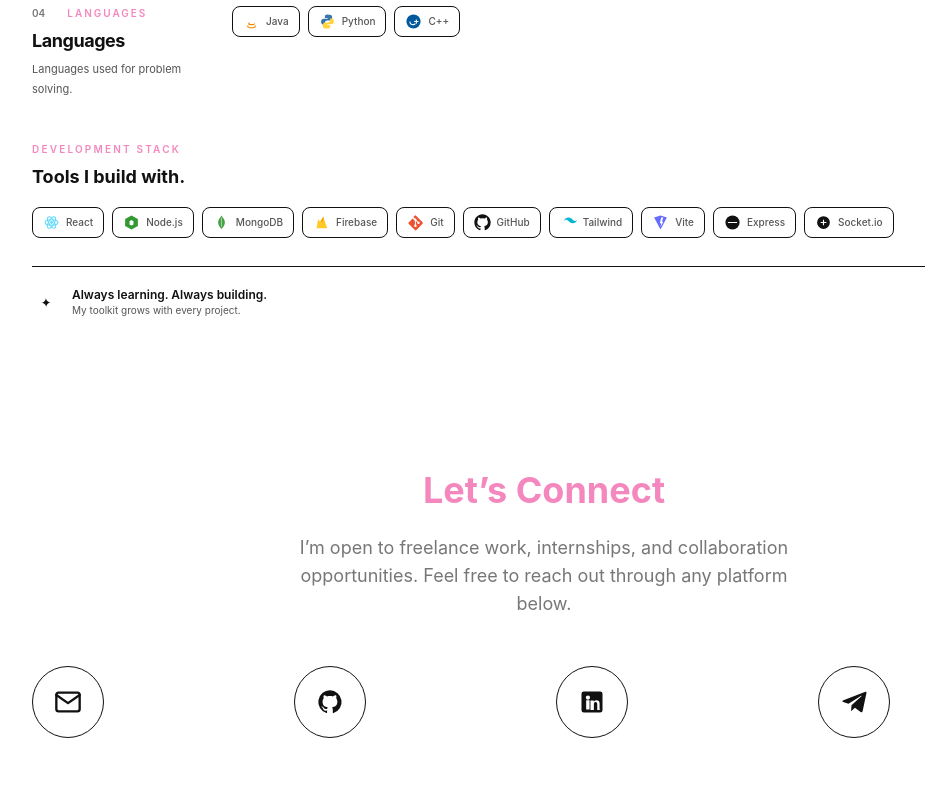
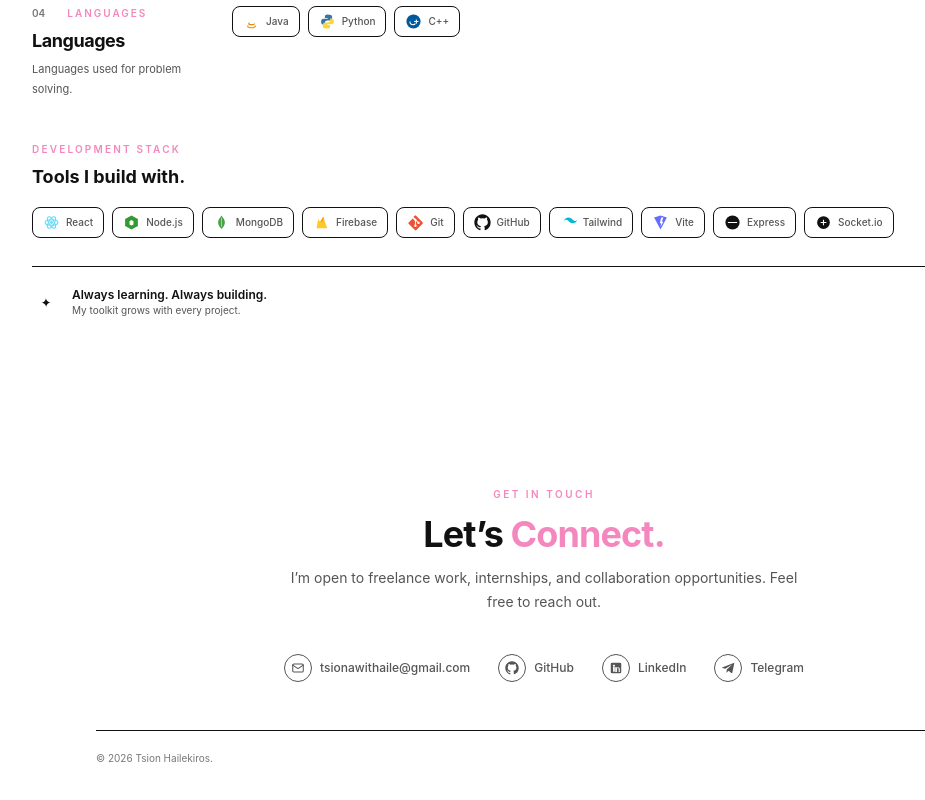
Before and after one commit to Tsiona23/portfolio, a React (Vite) app: page / in a window 1280 px wide. Shown: the part 3799-4599 px from the top of the page, without its empty margins (96-1021 px from the left). Built offline with nearby package versions, Linux system fonts and the light colour scheme.

Commit message:
updated some files

```diff
--- a/package.json
+++ b/package.json
@@ -13,6 +13,7 @@
     "@tailwindcss/vite": "^4.2.4",
     "emailjs-com": "^3.2.0",
     "framer-motion": "^12.38.0",
+    "lucide-react": "^1.31.0",
     "react": "^19.2.5",
     "react-dom": "^19.2.5",
     "tailwindcss": "^4.2.4"
--- a/src/components/Contact.jsx
+++ b/src/components/Contact.jsx
@@ -1,76 +1,214 @@
 import Reveal from "./Reveal"
+
+const contacts = [
+  {
+    name: "Email",
+    href: "mailto:tsionawithaile@gmail.com",
+    label: "tsionawithaile@gmail.com",
+    icon: "email",
+  },
+  {
+    name: "GitHub",
+    href: "https://github.com/Tsiona23",
+    label: "GitHub",
+    icon: "github",
+  },
+  {
+    name: "LinkedIn",
+    href: "https://www.linkedin.com/in/tsion-haile/",
+    label: "LinkedIn",
+    icon: "linkedin",
+  },
+  {
+    name: "Telegram",
+    href: "https://t.me/Fairy_light23",
+    label: "Telegram",
+    icon: "telegram",
+  },
+]
 
 export default function Contact() {
   return (
-    <section id="contact" className="px-4 py-24 text-center sm:px-6 lg:px-8">
-      <div className="mx-auto max-w-5xl">
+    <section
+      id="contact"
+      className="relative overflow-hidden px-4 py-16 sm:px-6 lg:px-8"
+    >
+      {/* Subtle background glow */}
+      <div className="pointer-events-none absolute left-1/2 top-1/2 h-56 w-56 -translate-x-1/2 -translate-y-1/2 rounded-full bg-[--color-primary-soft] opacity-20 blur-[100px]" />
+
+      <div className="relative mx-auto max-w-4xl">
+
+        {/* TOP DIVIDER */}
+        <div className="mb-12 h-px w-full bg-[--color-border]" />
+
+        {/* HEADER */}
+        <div className="text-center">
+
           <Reveal>
-          <h2 className="mb-6 text-4xl font-bold theme-accent">Let’s Connect</h2>
+            <div className="mb-3 flex items-center justify-center gap-2">
+              <span className="h-px w-7 bg-[--color-primary]" />
+
+              <span className="text-[10px] font-semibold uppercase tracking-[0.25em] theme-accent">
+                Get In Touch
+              </span>
+
+              <span className="h-px w-7 bg-[--color-primary]" />
+            </div>
           </Reveal>
 
           <Reveal>
-          <p className="mx-auto mb-12 max-w-lg text-base theme-text-soft sm:text-lg">
-            I’m open to freelance work, internships, and collaboration opportunities. Feel free to reach out through any platform below.
+            <h2 className="text-3xl font-bold tracking-tight sm:text-4xl">
+              Let’s{" "}
+              <span className="theme-accent">Connect.</span>
+            </h2>
+          </Reveal>
+
+          <Reveal>
+            <p className="mx-auto mt-3 max-w-lg text-sm leading-6 theme-text-muted">
+              I’m open to freelance work, internships, and collaboration
+              opportunities. Feel free to reach out.
             </p>
           </Reveal>
 
-        <div className="grid grid-cols-2 gap-4 sm:grid-cols-4 sm:gap-6">
-          <Reveal delay={0.1}>
+        </div>
+
+
+        {/* CONTACT LINKS */}
+        <div className="mt-10 flex flex-wrap items-center justify-center gap-x-7 gap-y-4">
+
+          {contacts.map((contact, index) => (
+            <Reveal
+              key={contact.name}
+              delay={0.1 + index * 0.08}
+            >
               <a
-              href="mailto:tsionawithaile@gmail.com"
-              className="flex h-16 w-full items-center justify-center rounded-full border border-[--color-border] bg-[--color-surface-muted] text-[--color-primary] shadow-[--color-shadow] transition-all duration-300 hover:scale-110 hover:bg-[--color-primary] hover:text-white sm:h-18 sm:w-18"
-              aria-label="Email"
+                href={contact.href}
+                target={contact.icon === "email" ? undefined : "_blank"}
+                rel={contact.icon === "email" ? undefined : "noreferrer"}
+                aria-label={contact.name}
+                className="group flex items-center gap-2 text-xs font-medium theme-text-muted transition-colors duration-300 hover:text-[--color-primary]"
               >
-              <svg xmlns="http://www.w3.org/2000/svg" width="28" height="28" viewBox="0 0 24 24" fill="none" stroke="currentColor" strokeWidth="2" strokeLinecap="round" strokeLinejoin="round">
-                <path d="M4 4h16c1.1 0 2 .9 2 2v12c0 1.1-.9 2-2 2H4c-1.1 0-2-.9-2-2V6c0-1.1.9-2 2-2z" />
-                <polyline points="22,6 12,13 2,6" />
-              </svg>
+
+                <span className="flex h-7 w-7 items-center justify-center rounded-full border border-[--color-border] transition-all duration-300 group-hover:border-[--color-primary]/50 group-hover:bg-[--color-primary-soft]">
+                  <ContactIcon type={contact.icon} />
+                </span>
+
+                <span className="transition-transform duration-300 group-hover:translate-x-0.5">
+                  {contact.label}
+                </span>
+
               </a>
             </Reveal>
+          ))}
 
-          <Reveal delay={0.2}>
-            <a
-              href="https://github.com/Tsiona23"
-              target="_blank"
-              rel="noreferrer"
-              className="flex h-16 w-full items-center justify-center rounded-full border border-[--color-border] bg-[--color-surface-muted] text-[--color-primary] shadow-[--color-shadow] transition-all duration-300 hover:scale-110 hover:bg-[--color-primary] hover:text-white sm:h-18 sm:w-18"
-              aria-label="GitHub"
-            >
-              <svg width="28" height="28" viewBox="0 0 24 24" fill="currentColor">
-                <path d="M12 2A10 10 0 0 0 8.84 21.5c.5.08.66-.23.66-.5V19.3c-2.78.6-3.37-1.34-3.37-1.34-.45-1.13-1.1-1.44-1.1-1.44-.9-.62.06-.6.06-.6 1 .07 1.53 1.03 1.53 1.03.9 1.52 2.34 1.07 2.91.83.1-.65.35-1.1.63-1.34-2.22-.25-4.55-1.11-4.55-4.92 0-1.11.38-2 1.03-2.71-.1-.25-.45-1.29.1-2.64 0 0 .84-.27 2.75 1.02.79-.22 1.63-.33 2.47-.33.84 0 1.68.11 2.47.33 1.91-1.29 2.75-1.02 2.75-1.02.55 1.35.2 2.39.1 2.64.65.71 1.03 1.6 1.03 2.71 0 3.82-2.34 4.66-4.57 4.91.36.31.66.92.66 1.85V21c0 .27.16.59.67.5A10 10 0 0 0 12 2z" />
-              </svg>
-            </a>
+        </div>
+
+
+        {/* BOTTOM MESSAGE */}
+        <Reveal delay={0.5}>
+          <div className="mt-12 flex flex-col items-center justify-between gap-3 border-t border-[--color-border] pt-5 sm:flex-row">
+
+            <p className="text-[10px] theme-text-soft">
+              © {new Date().getFullYear()} Tsion Hailekiros.
+            </p>
+
+
+          </div>
         </Reveal>
 
-          <Reveal delay={0.3}>
-            <a
-              href="https://www.linkedin.com/in/tsion-haile/"
-              target="_blank"
-              rel="noreferrer"
-              className="flex h-16 w-full items-center justify-center rounded-full border border-[--color-border] bg-[--color-surface-muted] text-[--color-primary] shadow-[--color-shadow] transition-all duration-300 hover:scale-110 hover:bg-[--color-primary] hover:text-white sm:h-18 sm:w-18"
-              aria-label="LinkedIn"
-            >
-              <svg width="28" height="28" viewBox="0 0 24 24" fill="currentColor">
-                <path d="M19 3a2 2 0 0 1 2 2v14a2 2 0 0 1-2 2H5a2 2 0 0 1-2-2V5a2 2 0 0 1 2-2h14m-.5 15.5v-5.3a2.7 2.7 0 0 0-2.7-2.7c-1.2 0-2 .7-2.3 1.3v-1.1h-2.8v8.1h2.9v-4.9c0-.2 0-.5.1-.7.2-.5.6-1.1 1.4-1.1 1 0 1.4.8 1.4 1.9v4.8h2.9M7 18.5h2.9V10.4H7v8.1M8.5 6.4c-1 0-1.8.8-1.8 1.8s.8 1.8 1.8 1.8 1.8-.8 1.8-1.8-.8-1.8-1.8-1.8z" />
-              </svg>
-            </a>
-          </Reveal>
-
-          <Reveal delay={0.4}>
-            <a
-              href="https://t.me/Fairy_light23"
-              target="_blank"
-              rel="noreferrer"
-              className="flex h-16 w-full items-center justify-center rounded-full border border-[--color-border] bg-[--color-surface-muted] text-[--color-primary] shadow-[--color-shadow] transition-all duration-300 hover:scale-110 hover:bg-[--color-primary] hover:text-white sm:h-18 sm:w-18"
-              aria-label="Telegram"
-            >
-              <svg width="28" height="28" viewBox="0 0 24 24" fill="currentColor">
-                <path d="M20.665 3.717l-17.73 6.837c-1.21.486-1.203 1.161-.222 1.462l4.552 1.42 10.532-6.645c.498-.303.953-.14.579.192l-8.533 7.703-.331 4.956c.483 0 .696-.222.968-.485l2.333-2.27 4.852 3.584c.894.492 1.535.239 1.758-.826l3.183-15.004c.326-1.306-.5-1.9-.135-1.664z" />
-              </svg>
-            </a>
-          </Reveal>
-        </div>
       </div>
     </section>
   )
 }
+
+
+/* =========================================================
+   CONTACT ICONS
+========================================================= */
+
+function ContactIcon({ type }) {
+  const common = {
+    width: 14,
+    height: 14,
+    viewBox: "0 0 24 24",
+    fill: "none",
+    xmlns: "http://www.w3.org/2000/svg",
+  }
+
+  switch (type) {
+
+    /* =====================================================
+       EMAIL
+    ===================================================== */
+
+    case "email":
+      return (
+        <svg
+          {...common}
+          stroke="currentColor"
+          strokeWidth="1.8"
+          strokeLinecap="round"
+          strokeLinejoin="round"
+        >
+          <rect
+            x="3"
+            y="5"
+            width="18"
+            height="14"
+            rx="2"
+          />
+
+          <polyline points="3,7 12,13 21,7" />
+        </svg>
+      )
+
+
+    /* =====================================================
+       GITHUB
+    ===================================================== */
+
+    case "github":
+      return (
+        <svg
+          {...common}
+          fill="currentColor"
+        >
+          <path d="M12 .5C5.65.5.5 5.65.5 12c0 5.1 3.3 9.42 7.87 10.95.58.1.79-.25.79-.55v-2.16c-3.2.7-3.87-1.54-3.87-1.54-.53-1.34-1.28-1.7-1.28-1.7-1.05-.72.08-.7.08-.7 1.16.08 1.77 1.2 1.77 1.2 1.03 1.76 2.7 1.25 3.36.96.1-.75.4-1.25.73-1.54-2.56-.29-5.26-1.28-5.26-5.7 0-1.26.45-2.28 1.2-3.08-.12-.3-.52-1.46.12-3.04 0 0 .98-.31 3.2 1.18a11.1 11.1 0 0 1 5.82 0c2.22-1.5 3.2-1.18 3.2-1.18.64 1.58.24 2.74.12 3.04.75.8 1.2 1.82 1.2 3.08 0 4.43-2.7 5.4-5.27 5.69.41.36.78 1.08.78 2.18v3.23c0 .3.2.66.8.55A11.51 11.51 0 0 0 23.5 12C23.5 5.65 18.35.5 12 .5Z" />
+        </svg>
+      )
+
+
+    /* =====================================================
+       LINKEDIN
+    ===================================================== */
+
+    case "linkedin":
+      return (
+        <svg
+          {...common}
+          fill="currentColor"
+        >
+          <path d="M19 3a2 2 0 0 1 2 2v14a2 2 0 0 1-2 2H5a2 2 0 0 1-2-2V5a2 2 0 0 1 2-2h14m-.5 15.5v-5.3a2.7 2.7 0 0 0-2.7-2.7c-1.2 0-2 .7-2.3 1.3v-1.1h-2.8v8.1h2.9v-4.9c0-.2 0-.5.1-.7.2-.5.6-1.1 1.4-1.1 1 0 1.4.8 1.4 1.9v4.8h2.9M7 18.5h2.9V10.4H7v8.1M8.5 6.4c-1 0-1.8.8-1.8 1.8s.8 1.8 1.8 1.8 1.8-.8 1.8-1.8-.8-1.8-1.8-1.8z" />
+        </svg>
+      )
+
+
+    /* =====================================================
+       TELEGRAM
+    ===================================================== */
+
+    case "telegram":
+      return (
+        <svg
+          {...common}
+          fill="currentColor"
+        >
+          <path d="M20.665 3.717l-17.73 6.837c-1.21.486-1.203 1.161-.222 1.462l4.552 1.42 10.532-6.645c.498-.303.953-.14.579.192l-8.533 7.703-.331 4.956c.483 0 .696-.222.968-.485l2.333-2.27 4.852 3.584c.894.492 1.535.239 1.758-.826l3.183-15.004c.326-1.306-.5-1.9-.135-1.664z" />
+        </svg>
+      )
+
+
+    default:
+      return null
+  }
+}
```
Also changed, not shown: 1 other file (tests, documents, lock files or other folders). Lines whose indentation alone changed are shown as unchanged.
